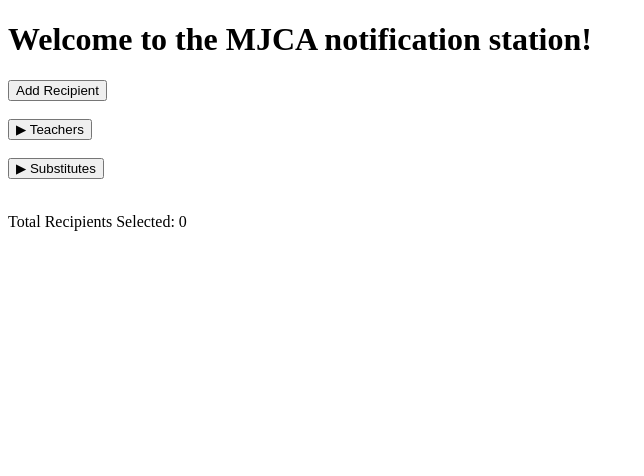
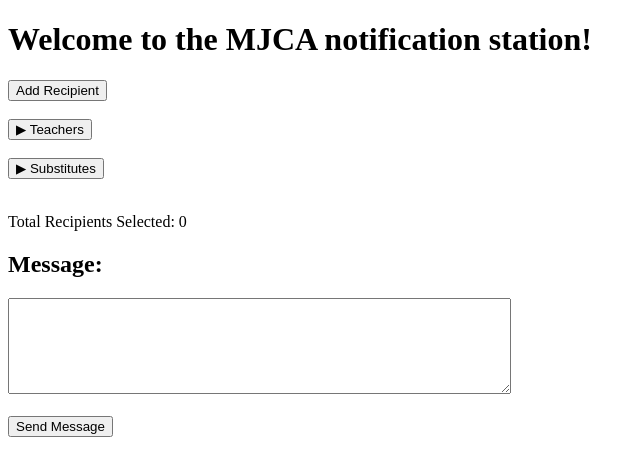
Before and after one commit to EllieW25/mjca, a Flask app: page / in a window 1280 px wide. Shown: the top 476 px of the page, without its empty margins (0-644 px from the left). Run offline with Flask 3, Linux system fonts and the light colour scheme; data that the repository does not hold is empty.

Commit message:
Added the ability to type and "send" a message

```diff
--- a/app.py
+++ b/app.py
@@ -69,6 +69,24 @@ def edit_recipient(id):
         "edit_recipient.html",
         recipient=recipient
     )
+@app.route("/send", methods=["POST"])
+def send():
+
+    recipient_ids = request.form.getlist('recipient_ids')
+    message = request.form['message']
+
+    print(recipient_ids)
+    print(message)
+
+    if not recipient_ids:
+        print("No recipients selected.")
+        return redirect('/')
+
+    if not message.strip():
+        print("No message entered.")
+        return redirect('/')
+
+    return redirect("/")
 
 if __name__ == '__main__':
     app.run(debug=True)
--- a/templates/index.html
+++ b/templates/index.html
@@ -18,7 +18,7 @@
 </button>
 <div id="teacher-list" style="display: none;">
 
-
+<form method="POST" action="/send">
 <table>
 
 
@@ -36,6 +36,7 @@
                 <input
                     type="checkbox"
                     class="recipient-checkbox"
+                    name="recipient_ids"
                     value="{{ teacher.id }}"
                 >
             </td>
@@ -89,6 +90,7 @@
                 <input
                     type="checkbox"
                     class="recipient-checkbox"
+                    name="recipient_ids"
                     value="{{ substitute.id }}"
                 >
             </td>
@@ -120,11 +122,28 @@
 
 <br><br>
 
-<p>
-    Total Recipients Selected:
-    <span id="selected-count">0</span>
-</p>
+    <p>
+        Total Recipients Selected:
+        <span id="selected-count">0</span>
+    </p>
 
+    <h2>Message:</h2>
+
+    <textarea
+        name="message"
+        rows="6"
+        cols="60"
+        placeholder="Type your message here..."
+        required>
+    </textarea>
+
+    <br><br>
+
+    <button type="submit">
+        Send Message
+    </button>
+
+</form>
 <script>
     const checkboxes = document.querySelectorAll(".recipient-checkbox");
     const selectedCount = document.getElementById("selected-count");
```
